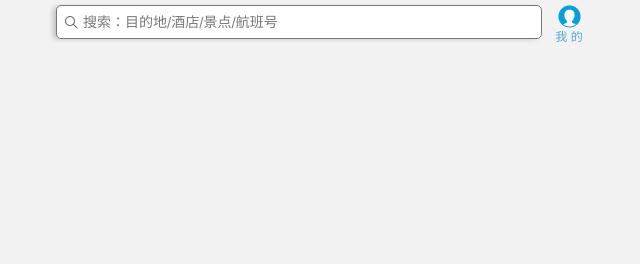
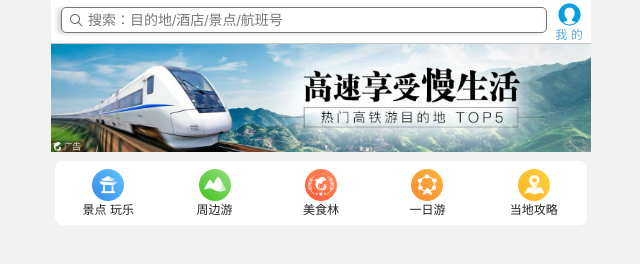
Before and after one commit to easianyu/css-hub, a plain HTML site: page exercise/ctrip/index.html in a window 1280 px wide. Shown: the top 264 px of the page, without its empty margins (319-959 px from the left). Drawn offline with Linux system fonts and the light colour scheme.

Commit message:
local-nav finished

```diff
--- a/exercise/ctrip/css/style.css
+++ b/exercise/ctrip/css/style.css
@@ -9,8 +9,24 @@ body {
   height: 2000px;
 }
 
+ul {
+  list-style: none;
+  margin: 0;
+  padding: 0;
+}
+
+a {
+  text-decoration: none;
+  color: #222;
+}
+
+div {
+  box-sizing: border-box;
+}
+
 .search {
   display: flex;
+  align-items: center;
   position: fixed;
   top: 0;
   left: 50%;
@@ -19,22 +35,28 @@ body {
   height: 44px;
   min-width: 320px;
   max-width: 540px;
+  background-color: #fff;
+  padding-bottom: 3px;
+  border-bottom: #aaaa 1px solid;
 }
 
 .search-bar {
   display: flex;
   align-items: center;
+  height: 26px;
   flex: 1;
-  margin: 5px;
   color: #777878;
   background-color: #fff;
+  margin-left: 10px;
   border: #777878 1px solid;
   border-radius: 5px;
   box-shadow: -4px 1px 5px -1px rgb(0 0 0 / 20%);
   cursor: pointer;
 }
 
-.search-bar .magnifier {
+.search-bar::before {
+  content: '';
+  display: block;
   width: 13px;
   height: 13px;
   margin: 0 5px 0 8px;
@@ -63,3 +85,54 @@ body {
   background: url(../images/sprite.png) no-repeat -59px -194px;
   background-size: 104px auto;
 }
+
+.focus {
+  padding-top: 44px;
+}
+
+.focus img {
+  width: 100%;
+}
+
+.local-nav {
+  display: flex;
+  height: 64px;
+  background-color: #fff;
+  margin: 3px 4px;
+  border-radius: 8px;
+}
+
+.local-nav li {
+  flex: 1;
+}
+
+.local-nav a {
+  display: flex;
+  flex-direction: column;
+  align-items: center;
+  margin-top: 8px;
+  font-size: 12px;
+}
+
+.local-nav li [class^='icon-local'] {
+  width: 32px;
+  height: 32px;
+  background: url(../images/localnav_bg.png) no-repeat -0 -0;
+  background-size: 32px;
+}
+
+.local-nav li .icon-local-2 {
+  background-position: 0 -32px;
+}
+
+.local-nav li .icon-local-3 {
+  background-position: 0 -64px;
+}
+
+.local-nav li .icon-local-4 {
+  background-position: 0 -96px;
+}
+
+.local-nav li .icon-local-5 {
+  background-position: 0 -128px;
+}
--- a/exercise/ctrip/index.html
+++ b/exercise/ctrip/index.html
@@ -10,11 +10,45 @@
   </head>
   <body>
     <div class="search">
-      <div class="search-bar">
-        <div class="magnifier"></div>
-        <span>搜索：目的地/酒店/景点/航班号</span>
-      </div>
+      <div class="search-bar">搜索：目的地/酒店/景点/航班号</div>
       <div class="my-info">我 的</div>
     </div>
+
+    <div class="focus">
+      <img src="upload/focus.jpg" alt="" />
+    </div>
+
+    <ul class="local-nav">
+      <li>
+        <a href="#" title="景点 玩乐">
+          <span class="icon-local-1"></span>
+          <span>景点 玩乐</span>
+        </a>
+      </li>
+      <li>
+        <a href="#">
+          <span class="icon-local-2"></span>
+          <span>周边游</span>
+        </a>
+      </li>
+      <li>
+        <a href="#">
+          <span class="icon-local-3"></span>
+          <span>美食林</span>
+        </a>
+      </li>
+      <li>
+        <a href="#">
+          <span class="icon-local-4"></span>
+          <span>一日游</span>
+        </a>
+      </li>
+      <li>
+        <a href="#">
+          <span class="icon-local-5"></span>
+          <span>当地攻略</span>
+        </a>
+      </li>
+    </ul>
   </body>
 </html>
```
